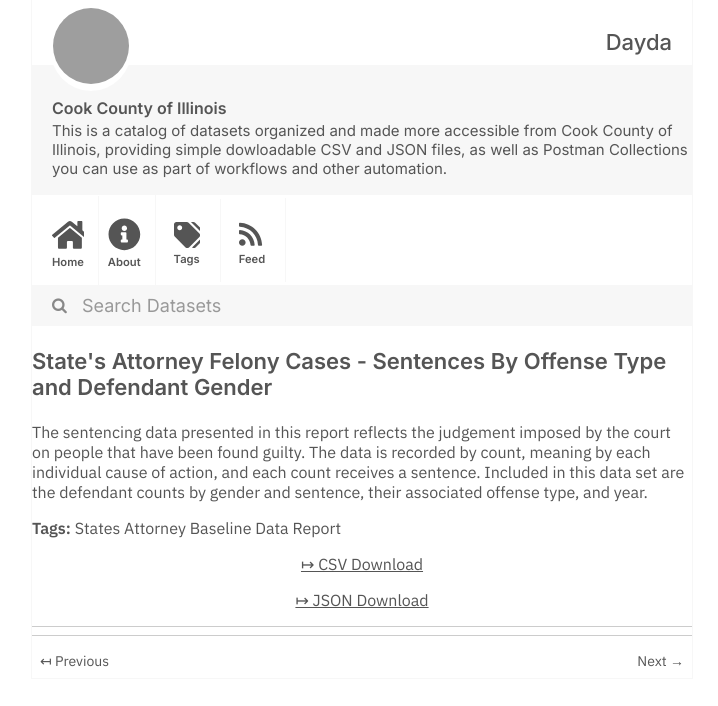
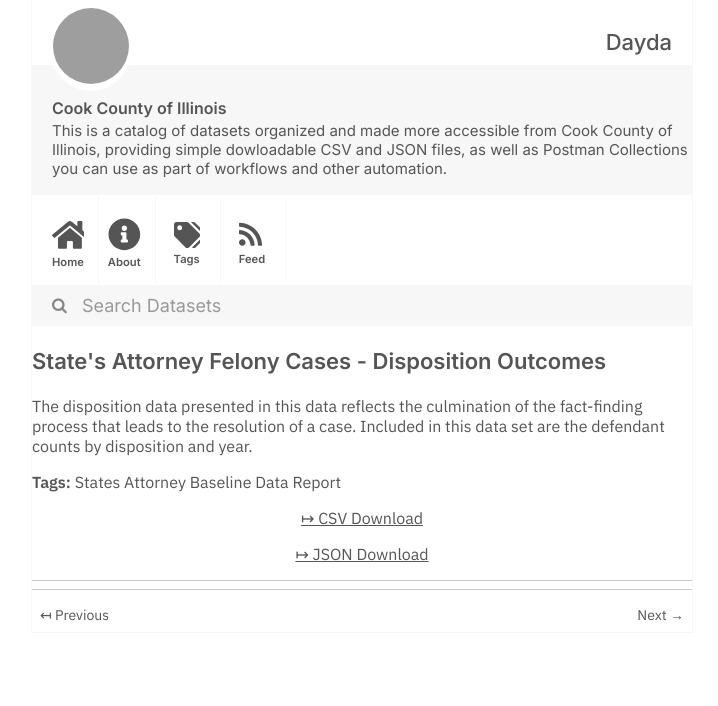
Before and after one commit to dayda-entities/cook-county-of-illinois, a Jekyll site: the page built from _posts/2020-11-10-state's-attorney-felony-cases-.md, in a window 1280 px wide, cut to the strip 0-706 px from the top of the page. Shown: the whole strip, without its empty margins (278-996 px from the left). Built offline with Jekyll 4.4.1, drawn with Linux system fonts in a browser that asks for light colours; grey boxes are pictures that could not be loaded.

Commit message:
Publish Data

```diff
--- a/_posts/2020-11-10-state's-attorney-felony-cases-.md
+++ b/_posts/2020-11-10-state's-attorney-felony-cases-.md
@@ -1,7 +1,7 @@
 ---
-title: State's Attorney Felony Cases - Sentences By Offense Type and Defendant Gender
-created: '2020-11-10T16:57:35.334397'
-modified: '2020-11-10T16:57:35.334408'
+title: State's Attorney Felony Cases - Disposition Outcomes
+created: '2020-11-10T16:57:20.815636'
+modified: '2020-11-10T16:57:20.815643'
 state: active
 type: dataset
 tags:
@@ -9,10 +9,10 @@ tags:
 groups:
   - Local Government
 csv_url: >-
-  https://datacatalog.cookcountyil.gov/api/views/ihrp-u4cw/rows.csv?accessType=DOWNLOAD
+  https://datacatalog.cookcountyil.gov/api/views/anx6-yr7c/rows.csv?accessType=DOWNLOAD
 json_url: >-
-  https://datacatalog.cookcountyil.gov/api/views/ihrp-u4cw/rows.json?accessType=DOWNLOAD
+  https://datacatalog.cookcountyil.gov/api/views/anx6-yr7c/rows.json?accessType=DOWNLOAD
 layout: post
 
 ---
-The sentencing data presented in this report reflects the judgement imposed by the court on people that have been found guilty. The data is recorded by count, meaning by each individual cause of action, and each count receives a sentence. Included in this data set are the defendant counts by gender and sentence, their associated offense type, and year.
+The disposition data presented in this data reflects the culmination of the fact-finding process that leads to the resolution of a case. Included in this data set are the defendant counts by disposition and year.
```
